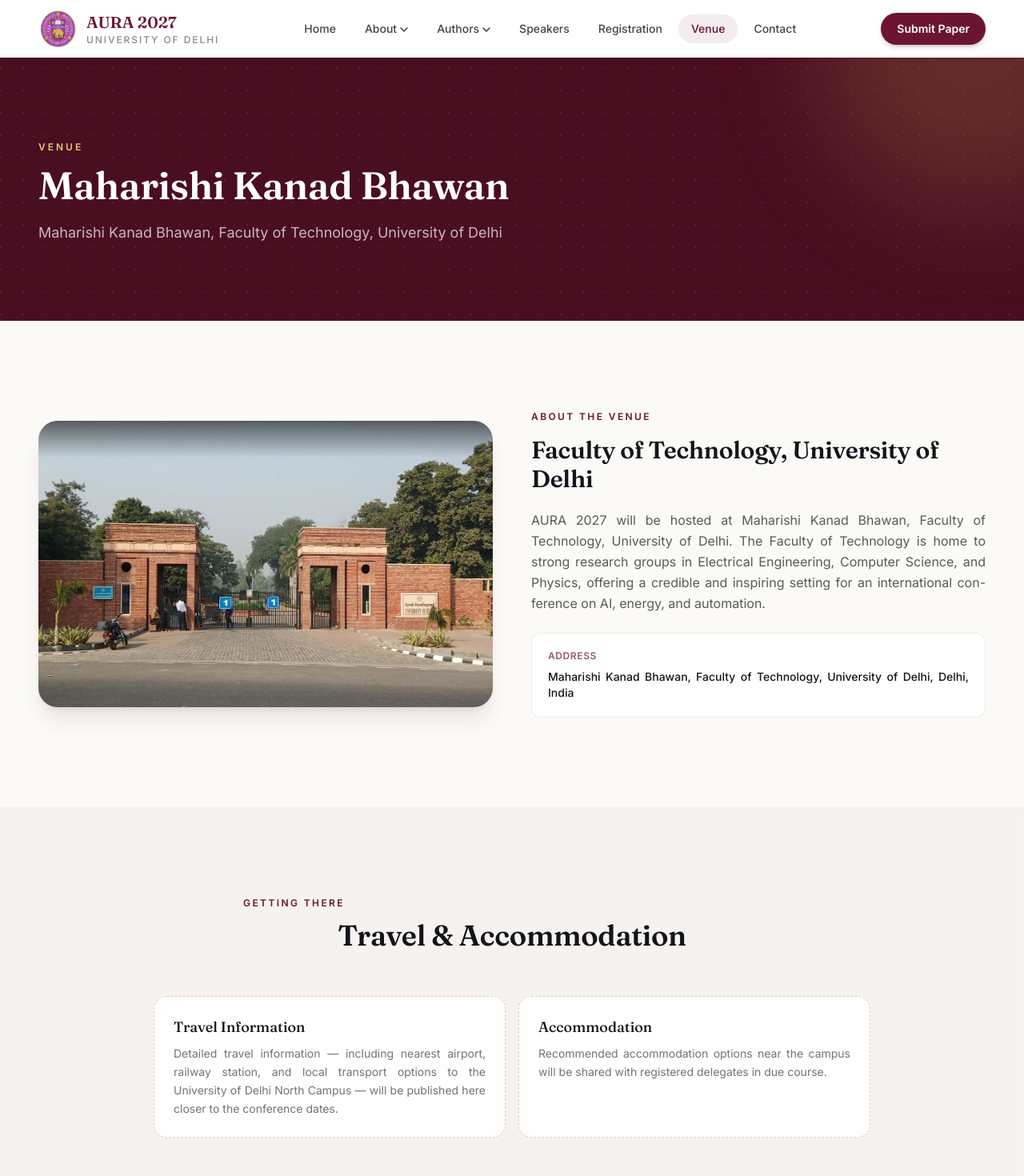
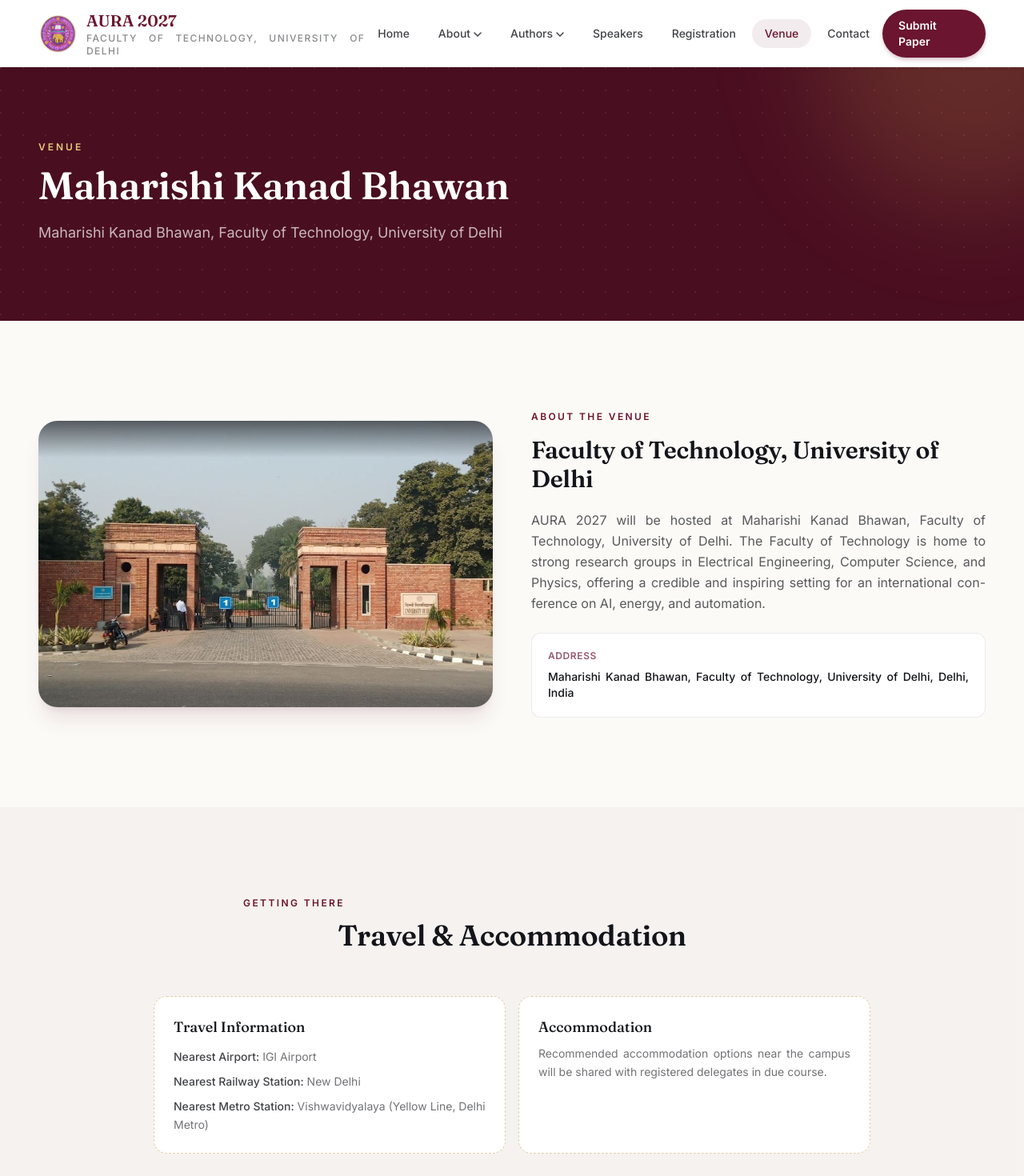
Before and after one commit to Aura2027/Website, a React (Vite) app: page /venue in a window 1280 px wide. Shown: the top 1470 px of the page at 80% size. Built offline with nearby package versions, Linux system fonts and the light colour scheme.

Commit message:
Add travel information to Venue page and show Faculty of Technology in header. //NS28

```diff
--- a/src/components/Navbar.tsx
+++ b/src/components/Navbar.tsx
@@ -47,12 +47,12 @@
       <div className="mx-auto flex max-w-7xl items-center justify-between px-5 py-3 sm:px-8 lg:px-12">
         <Link to="/" className="flex items-center gap-3">
           <img src={duLogo} alt="University of Delhi crest" className="h-11 w-11 sm:h-12 sm:w-12" />
-          <div className="leading-tight">
+          <div className="min-w-0 leading-tight">
             <p className="font-display text-lg font-semibold text-du-maroon sm:text-xl">
               {siteConfig.fullTitle}
             </p>
-            <p className="text-[10px] font-medium uppercase tracking-[0.16em] text-ink/50 sm:text-xs">
-              University of Delhi
+            <p className="text-[10px] font-medium uppercase tracking-[0.08em] text-ink/50 sm:text-xs sm:tracking-[0.12em]">
+              Faculty of Technology, University of Delhi
             </p>
           </div>
         </Link>
--- a/src/pages/Venue.tsx
+++ b/src/pages/Venue.tsx
@@ -51,11 +51,18 @@
             <Reveal>
               <div className="h-full rounded-2xl border border-dashed border-du-gold/50 bg-white p-6">
                 <p className="font-display text-lg font-medium text-ink">Travel Information</p>
-                <p className="mt-2 text-sm leading-relaxed text-ink/60">
-                  Detailed travel information — including nearest airport, railway station, and local transport
-                  options to the University of Delhi North Campus — will be published here closer to the conference
-                  dates.
-                </p>
+                <ul className="mt-3 space-y-2 text-sm leading-relaxed text-ink/60">
+                  <li>
+                    <span className="font-medium text-ink/80">Nearest Airport:</span> IGI Airport
+                  </li>
+                  <li>
+                    <span className="font-medium text-ink/80">Nearest Railway Station:</span> New Delhi
+                  </li>
+                  <li>
+                    <span className="font-medium text-ink/80">Nearest Metro Station:</span> Vishwavidyalaya
+                    (Yellow Line, Delhi Metro)
+                  </li>
+                </ul>
               </div>
             </Reveal>
             <Reveal delay={0.06}>
```
